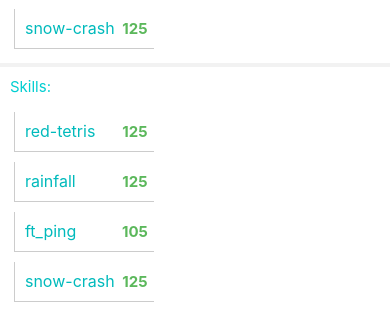
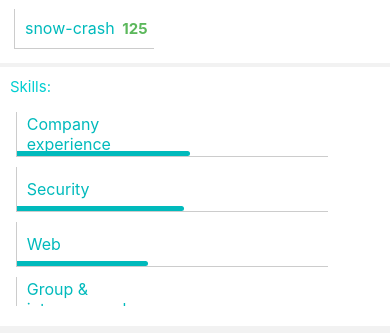
Before and after one commit to aerragha/swifty-companion-42Network, a React Native app: screen /Profile in a window 390 px wide. Shown: the part 731-1064 px from the top of the page. Built offline with nearby package versions, Linux system fonts and the light colour scheme.

Commit message:
finish skills section

```diff
--- a/app/components/Skill.js
+++ b/app/components/Skill.js
@@ -4,10 +4,24 @@ import { View, StyleSheet, Text } from "react-native";
 const Skill = ({ item }) => {
   return (
     <View style={styles.box}>
-      <Text style={styles.username}>{item.project.name}</Text>
+      <Text style={styles.username}>{item.name}</Text>
+      <View style={{ width: "90%" }}>
+      </View>
       <View style={styles.iconContent}>
-        <Text style={styles.resultStyle}>{item.final_mark}</Text>
+        <Text style={styles.resultStyle}>{item.level?.toFixed(2)}</Text>
       </View>
+      <View style={{
+        width: `${item.level * 100/20}%`,
+        height: 5,
+        backgroundColor: '#00babc',
+        position: 'absolute',
+        bottom: 0,
+        borderTopRightRadius: 5,
+        borderBottomRightRadius: 5,
+      }}>
+
+      </View>
+
     </View>
   );
 };
@@ -35,8 +49,8 @@ const styles = StyleSheet.create({
     marginLeft: 10,
   },
   iconContent: {
-    width: 40,
-    height: 40,
+    width: 60,
+    height: 45,
     marginLeft: "auto",
     justifyContent: "center",
     alignItems: "center",
--- a/app/screens/Profile.js
+++ b/app/screens/Profile.js
@@ -8,7 +8,6 @@ import {
   StyleSheet,
   ScrollView,
 } from "react-native";
-
 import userData from "./intra_profile.json";
 import PercentageBar from "../components/PercentageBar";
 import CursusPicker from "../components/CursusPicker";
@@ -21,6 +20,7 @@ const Profile = ({ navigation, route }) => {
   const [percentage, setPercentage] = useState(0);
   const [cursusList, setCursusList] = useState([]);
   const [projects, setProjects] = useState([]);
+  const [skills, setSkills] = useState([])
 
   useEffect(() => {
     setSelecterCursus(
@@ -35,6 +35,11 @@ const Profile = ({ navigation, route }) => {
       userData.cursus_users.find(
         (cursus) => cursus.cursus_id === selecterCursus
       )?.level
+    );
+    setSkills(
+      userData.cursus_users.find(
+        (cursus) => cursus.cursus_id === selecterCursus
+      )?.skills
     );
     setProjects(
       userData.projects_users.filter(
@@ -194,9 +199,9 @@ const Profile = ({ navigation, route }) => {
         <View style={styles.detailContent}>
           <Text style={styles.title}>Skills:</Text>
           <ScrollView style={styles.scrollViewStyle} nestedScrollEnabled={true}>
-            {projects && projects.length
-              ? projects.map((project) => (
-                  <Skill key={project.id} item={project} />
+            {skills && skills.length
+              ? skills.map((skill) => (
+                  <Skill key={skill.id} item={skill} />
                 ))
               : null}
           </ScrollView>
@@ -314,6 +319,8 @@ const styles = StyleSheet.create({
     alignItems: "center",
     flexDirection: "row",
     backgroundColor: "#ffffff",
+    marginBottom: 10,
+    paddingBottom: 10
   },
   backIcon: {
     position: "absolute",
```
